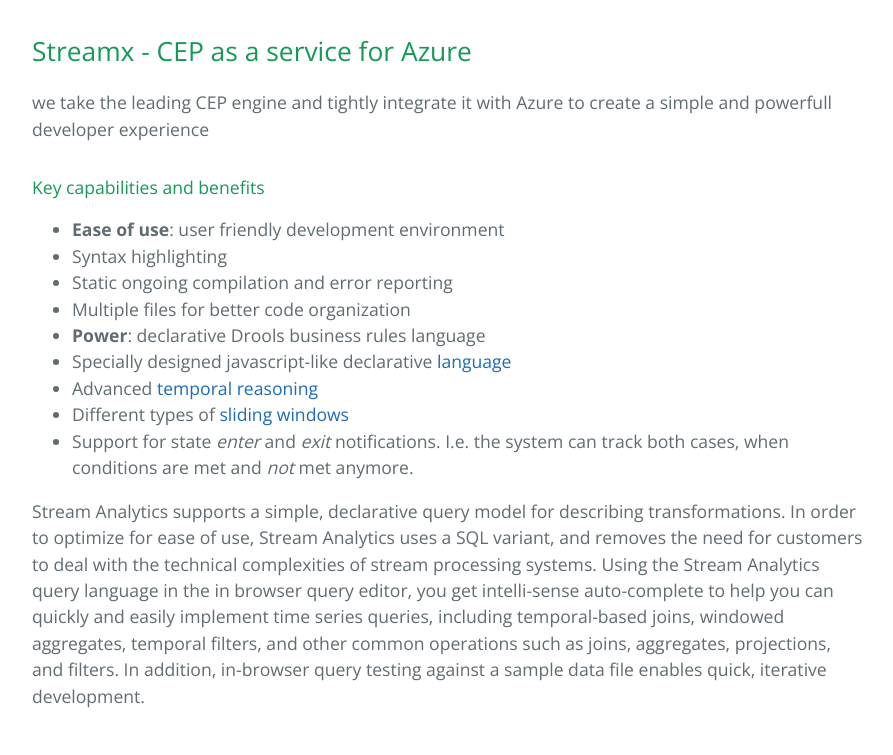
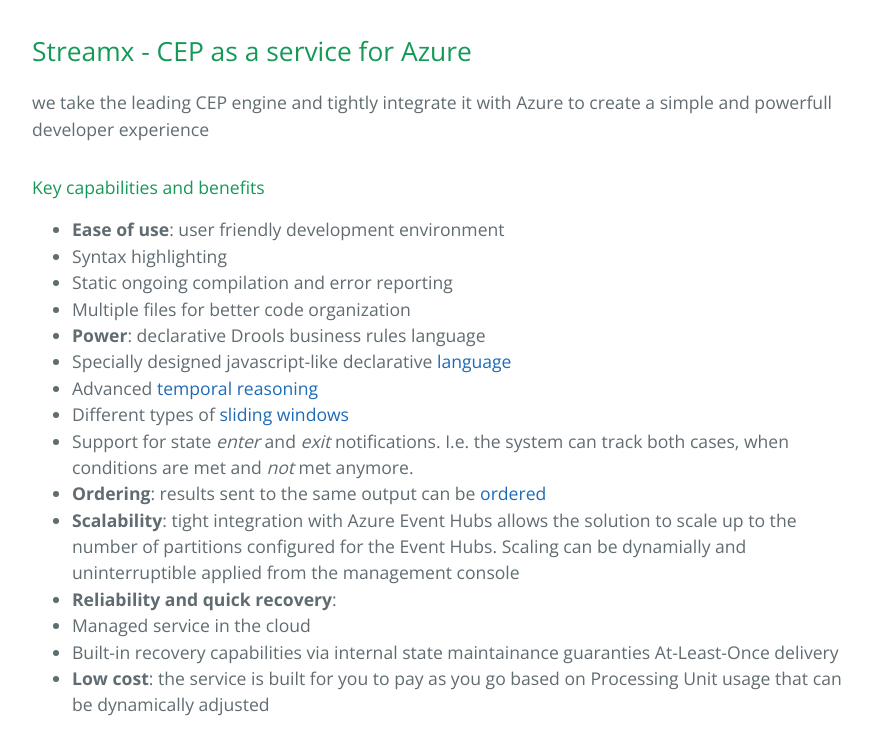
Before and after one commit to TrigerSoft/streamx, a Jekyll site: the page built from learn/why-streamx.md, in a window 1280 px wide. Shown: the top 755 px of the page, without its empty margins (192-1085 px from the left). Built offline with Jekyll 4.4.1, drawn with Linux system fonts in a browser that asks for light colours; Markdown is read by kramdown in place of the engine named in the settings.

Commit message:
Update why-streamx.md

```diff
--- a/learn/why-streamx.md
+++ b/learn/why-streamx.md
@@ -14,10 +14,9 @@
  * Advanced <a href="http://docs.jboss.org/drools/release/6.3.0.Final/drools-docs/html/ch09.html#d0e12237" target="_blank">temporal reasoning</a>
  * Different types of <a href="http://docs.jboss.org/drools/release/6.3.0.Final/drools-docs/html/ch09.html#d0e12032" target="_blank">sliding windows</a>
  * Support for state *enter* and *exit* notifications. I.e. the system can track both cases, when conditions are met and *not* met anymore.
-
-Stream Analytics supports a simple, declarative query model for describing transformations.
-In order to optimize for ease of use, Stream Analytics uses a SQL variant, and removes the need for customers to deal with the
-technical complexities of stream processing systems. Using the Stream Analytics query language in the in browser query editor,
-you get intelli-sense auto-complete to help you can quickly and easily implement time series queries, including temporal-based joins,
-windowed aggregates, temporal filters, and other common operations such as joins, aggregates, projections, and filters.
-In addition, in-browser query testing against a sample data file enables quick, iterative development.
+* **Ordering**: results sent to the same output can be <a href="https://azure.microsoft.com/en-us/documentation/articles/service-bus-partitioning/" target="_blank">ordered</a>
+* **Scalability**: tight integration with Azure Event Hubs allows the solution to scale up to the number of partitions configured for the Event Hubs. Scaling can be dynamially and uninterruptible applied from the management console
+* **Reliability and quick recovery**:
+ * Managed service in the cloud
+ * Built-in recovery capabilities via internal state maintainance guaranties At-Least-Once delivery
+* **Low cost**: the service is built for you to pay as you go based on Processing Unit usage that can be dynamically adjusted
```
